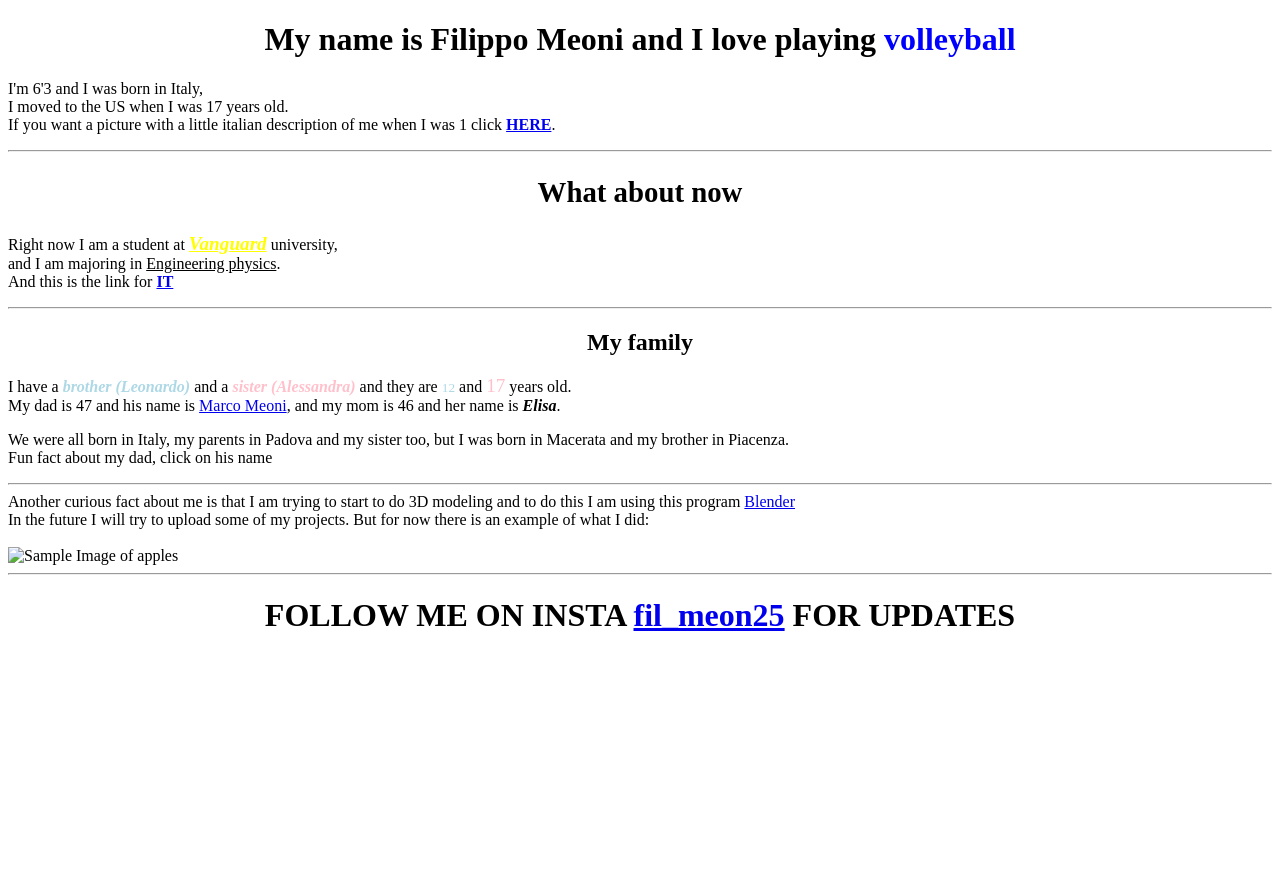
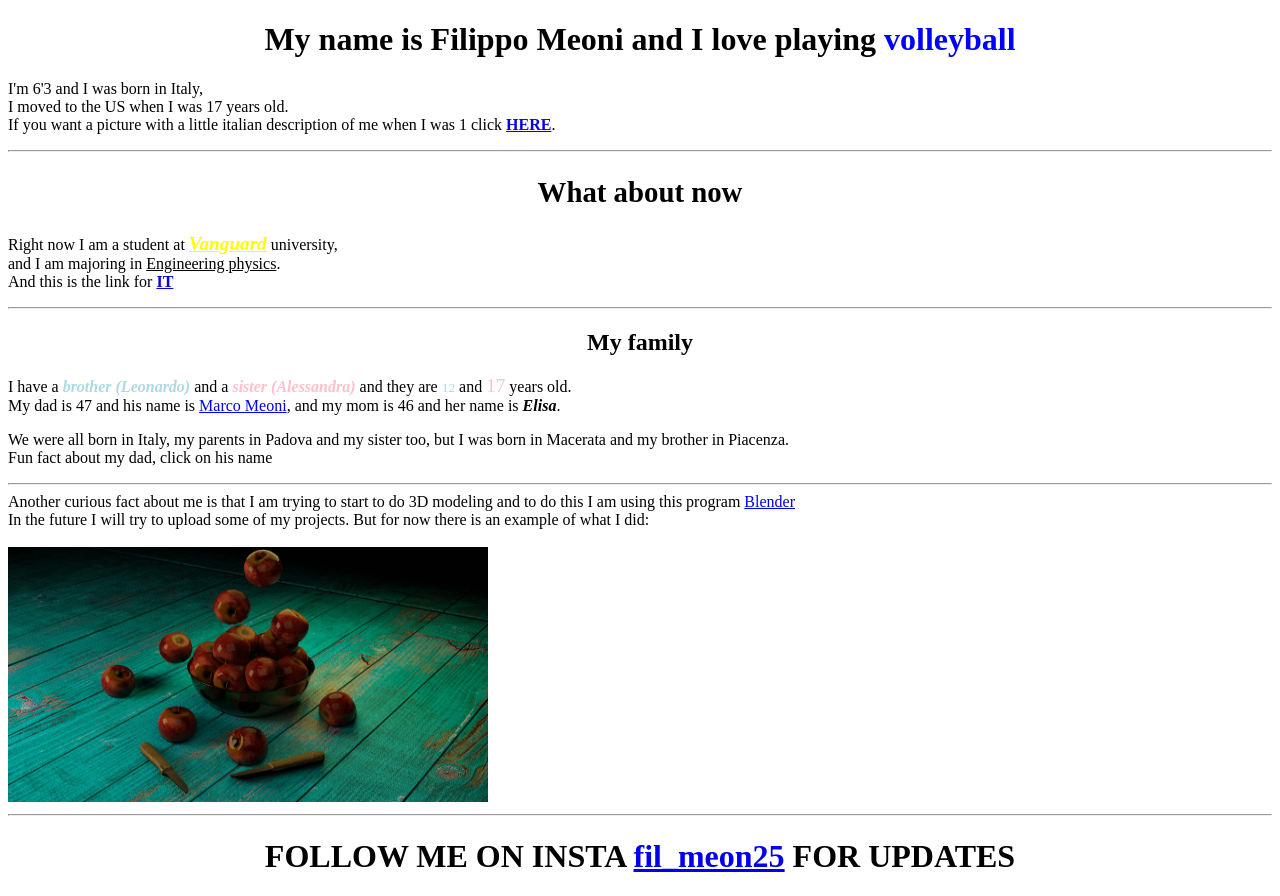
Before and after one commit to filmeon25/Filippo-Meoni, a plain HTML site: page index.html in a window 1280 px wide. Before the commit the page ends 800 px from the top, so only its background shows below. Drawn offline with Linux system fonts and the light colour scheme.

Commit message:
Update index.html

```diff
--- a/index.html
+++ b/index.html
@@ -24,7 +24,7 @@
 		<hr> <div style="text-align:left">Another curious fact about me is that I am trying to start to do 3D modeling and to do this I am using this program
 		<a href="https://www.blender.org/" target="_blank"> Blender </a> <br>
 		In the future I will try to upload some of my projects. But for now there is an example of what I did:<br><br></div>
-		<img src="Prova1.png" alt="Sample Image of apples" width=480 height=255></img>
+		<img src="Prova1.jpg" alt="Sample Image of apples" width=480 height=255></img>
 
 		<hr><h1 style="text-align:center"><b>FOLLOW ME ON INSTA <a href="https://www.instagram.com/fil_meon25" target="_blank">fil_meon25</a> FOR UPDATES</b></h1>
 	</body>
```
